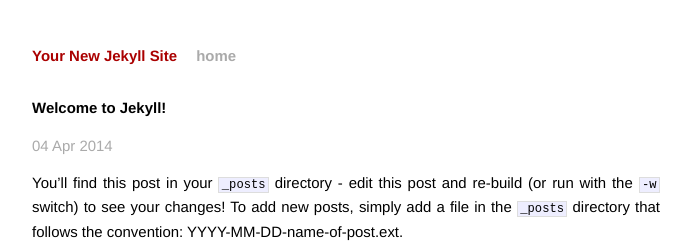
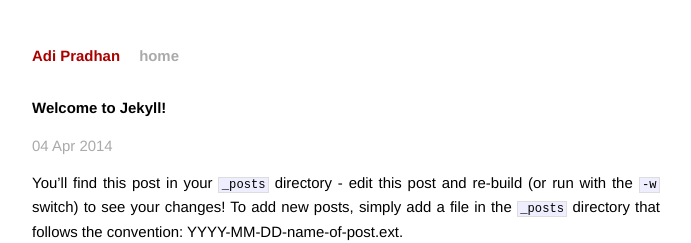
Before and after one commit to adi-pradhan/adi-pradhan.github.io, a Jekyll site: the page built from _posts/2014-04-04-welcome-to-jekyll.markdown, in a window 1280 px wide. Shown: the top 243 px of the page, without its empty margins (294-985 px from the left). Built offline with Jekyll 4.4.1, drawn with Linux system fonts in a browser that asks for light colours; Markdown is read by kramdown in place of the engine named in the settings.

Commit message:
more small modifications

```diff
--- a/_config.yml
+++ b/_config.yml
@@ -1,3 +1,3 @@
-name: Your New Jekyll Site
+name: Adi Pradhan
 markdown: redcarpet
 pygments: true
```
